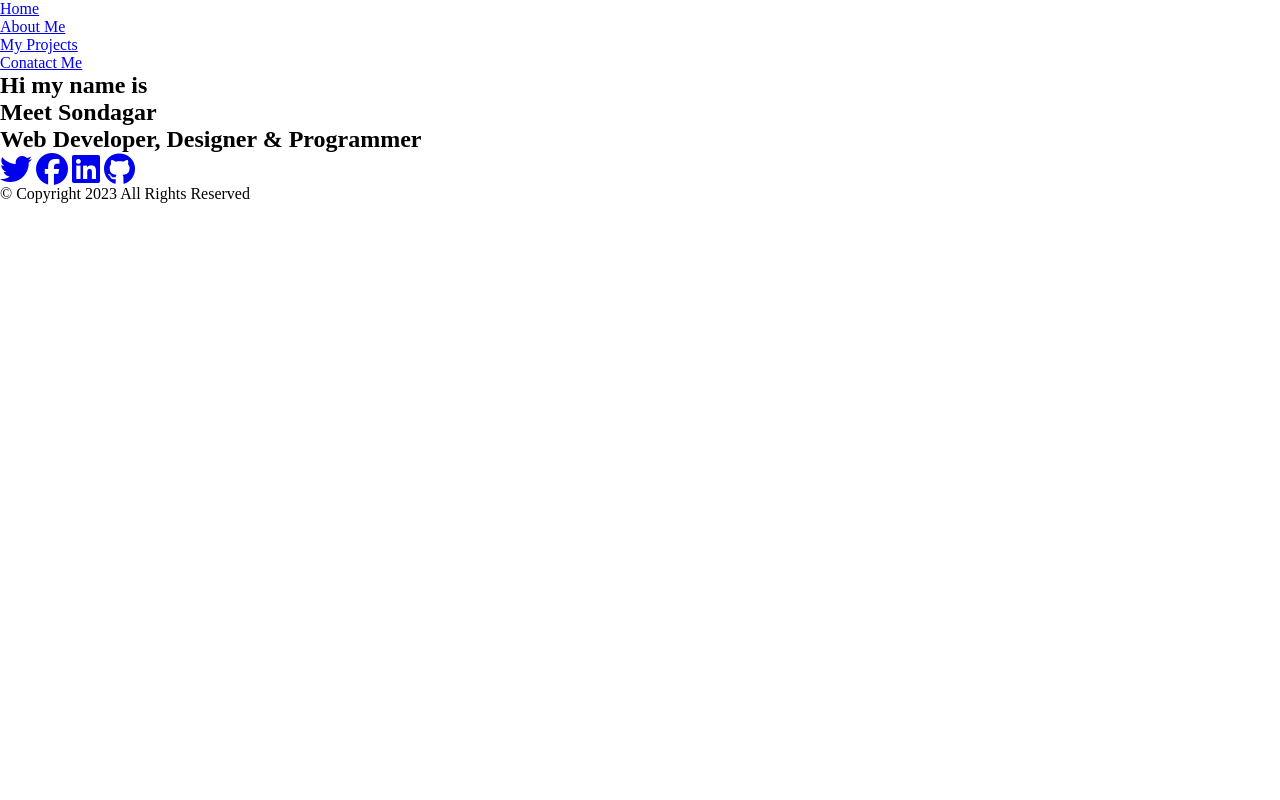
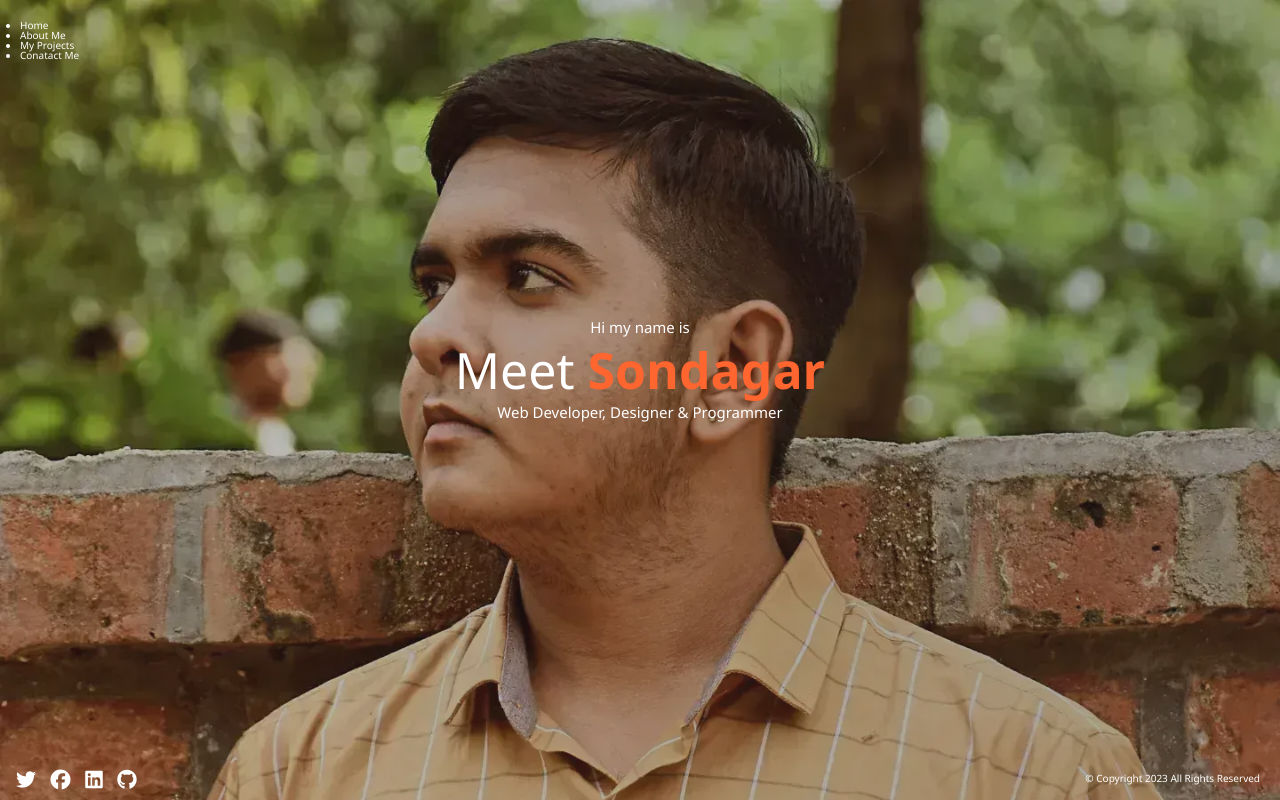
Before and after one commit to MeetSondagar/Portfolio, a plain HTML site: page index.html in a window 1280 px wide. Drawn offline with Linux system fonts and the light colour scheme.

Commit message:
home page created

```diff
--- a/index.html
+++ b/index.html
@@ -7,6 +7,7 @@
     <link rel="stylesheet" href="https://cdnjs.cloudflare.com/ajax/libs/font-awesome/6.5.1/css/all.min.css"
         integrity="sha512-DTOQO9RWCH3ppGqcWaEA1BIZOC6xxalwEsw9c2QQeAIftl+Vegovlnee1c9QX4TctnWMn13TZye+giMm8e2LwA=="
         crossorigin="anonymous" referrerpolicy="no-referrer" />
+    <link rel="icon" href="image/main.webp">
     <link rel="stylesheet" href="css/main.css">
     <title>Portfolio</title>
 </head>
@@ -45,7 +46,7 @@
         &copy; Copyright 2023 All Rights Reserved
     </footer>
 
-    <script src="js/main.js"></script>
+    <!-- <script src="js/main.js"></script> -->
 </body>
 
 </html>
--- a/scss/_config.scss
+++ b/scss/_config.scss
@@ -7,3 +7,15 @@ $secondary-color: #ff652f;
   padding: 0;
   scroll-behavior: smooth;
 }
+
+@mixin transition-ease {
+  transition: all 0.5s ease-in-out;
+}
+
+@function set-text-color($color) {
+  @if (lightness($color) > 40%) {
+    @return #000;
+  } @else {
+    @return #fff;
+  }
+}
--- /dev/null
+++ b/scss/_home.scss
@@ -0,0 +1,25 @@
+.home {
+  height: 100%;
+  padding: 40vh;
+  overflow: hidden;
+  align-items: center;
+  text-align: center;
+  background: linear-gradient(
+      to left,
+      rgba($primary-color, 0.4),
+      rgba($primary-color, 0.3)
+    ),
+    url(../image/main.webp) center top;
+  background-size: cover;
+
+  &_name {
+    font-size: 5rem;
+    padding-bottom: 1rem;
+    margin-top: 1rem;
+    border-bottom: 2x solid set-text-color($primary-color);
+    &_last {
+      color: $secondary-color;
+      font-weight: 700;
+    }
+  }
+}
--- /dev/null
+++ b/scss/_menu.scss
@@ -0,0 +1,41 @@
+.menu-btn {
+  position: absolute;
+  z-index: 69;
+  right: 1.6rem;
+  top: 1.6rem;
+  height: 2rem;
+  width: 2.8rem;
+  cursor: pointer;
+  @include transition-ease;
+
+  &_burger {
+    position: absolute;
+    right: 0;
+    top: 0.8rem;
+    width: 2.8rem;
+    height: 0.3rem;
+    background: set-text-color($primary-color);
+    @include transition-ease;
+
+    ::before {
+      content: "";
+      position: absolute;
+      top: -0.8rem;
+      width: 2.4rem;
+      height: 0.3rem;
+      background: set-text-color($primary-color);
+    }
+    ::after {
+      content: "";
+      position: absolute;
+      top: 0.8rem;
+      width: 2rem;
+      height: 0.3rem;
+      background: set-text-color($primary-color);
+    }
+    &.open {
+      transform: rotate(720deg);
+      background: transparent;
+    }
+  }
+}
--- a/scss/main.scss
+++ b/scss/main.scss
@@ -1 +1,61 @@
-@import "./config";
+@import "./config", "./home", "./menu";
+
+html {
+  font-size: 62.5%;
+}
+
+body {
+  background: $primary-color;
+  color: set-text-color($primary-color);
+  height: 100vh;
+  font-family: "Segoe UI", Tahoma, Geneva, Verdana, sans-serif;
+  line-height: 1;
+}
+
+h1,
+h2,
+h3 {
+  font-weight: 400;
+}
+
+a {
+  color: set-text-color($primary-color);
+  text-decoration: none;
+}
+
+header {
+  padding: 2rem;
+  z-index: 69;
+  position: fixed;
+  width: 100%;
+}
+
+main {
+  width: 100%;
+  height: 100%;
+
+  .social_icons {
+    position: fixed;
+    bottom: 1rem;
+    left: 1rem;
+
+    a {
+      padding: 0.6rem;
+      @include transition-ease;
+
+      &:hover {
+        color: $secondary-color;
+      }
+    }
+  }
+}
+
+footer {
+  font-size: 1rem;
+  position: fixed;
+  bottom: 0.7rem;
+  right: 1rem;
+  text-align: right;
+  padding: 1rem;
+  color: set-text-color($primary-color);
+}
```
Also changed, not shown: css/main.css, js/main.js (added), 1 other file.
